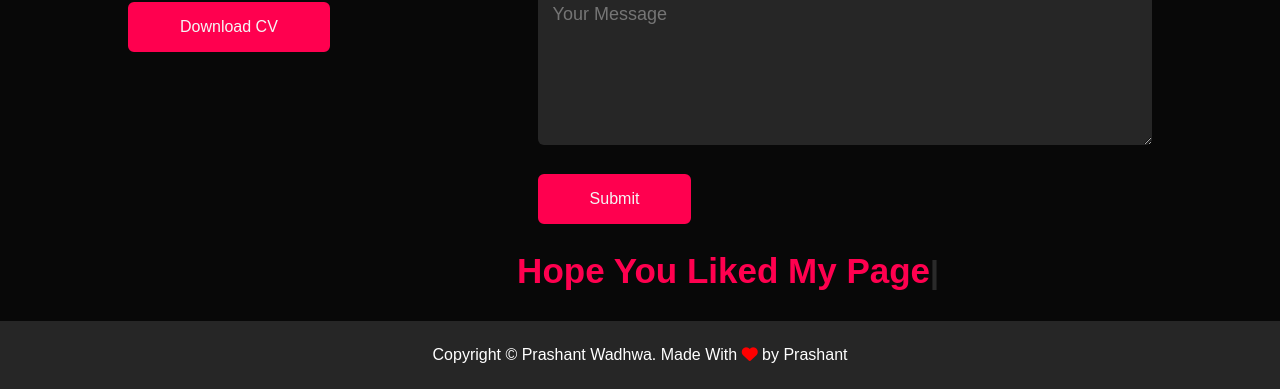
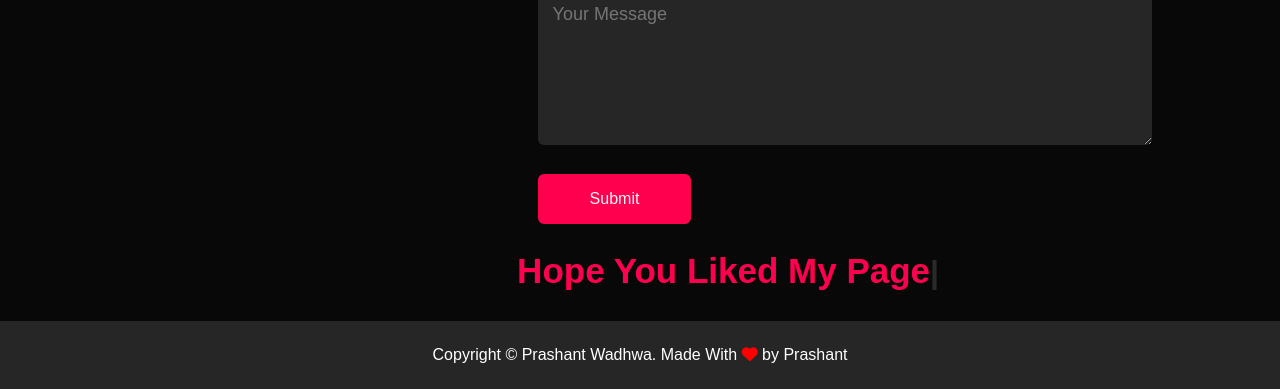
Before and after one commit to prashantwadhwa/prashantwadhwa.github.io, a website: page index.html in a window 1280 px wide. Shown: the part 3784-4173 px from the top of the page. Drawn offline with nearby package versions, Linux system fonts and the light colour scheme; a web font is replaced by a local one.

Commit message:
removed cv btn

```diff
--- a/index.html
+++ b/index.html
@@ -242,7 +242,7 @@
                                 class="fa-brands fa-linkedin"></i></a>
 
                     </div>
-                    <a href="imgs/imgg.pdf" download class="btn btn-2">Download CV</a>
+                    <!-- <a href="imgs/imgg.pdf" download class="btn btn-2">Download CV</a> -->
                 </div>
                 <div class="contact-right">
                     <form action="" name="submit-to-google-sheet">
```
